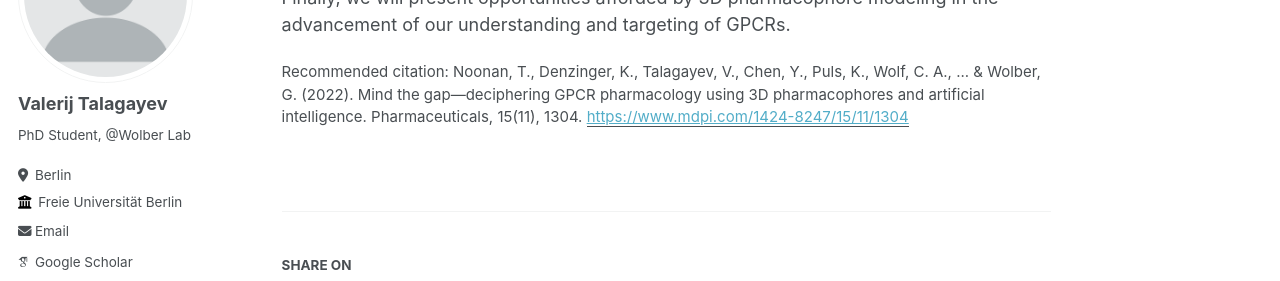
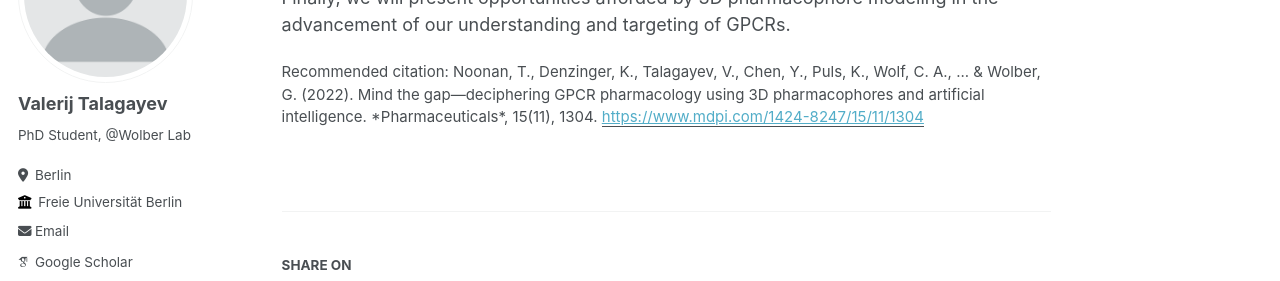
Before and after one commit to talagayev/talagayev11.github.io, a Jekyll site: the page built from _publications/2022-10-22-mind-the-gap.md, in a window 1280 px wide and 900 px high, scrolled down 373 px. Shown: the part 198-479 px from the top of the window. Built offline with Jekyll 4.4.1, drawn with Linux system fonts in a browser that asks for light colours; some web fonts are replaced.

```diff
--- a/_publications/2022-10-22-mind-the-gap.md
+++ b/_publications/2022-10-22-mind-the-gap.md
@@ -6,7 +6,7 @@ excerpt: 'A review about 3D pharmacophore application in different scenarios.'
 date: 2022-10-22
 venue: 'Pharmaceuticals'
 paperurl: 'https://www.mdpi.com/1424-8247/15/11/1304'
-citation: 'Noonan, T., Denzinger, K., Talagayev, V., Chen, Y., Puls, K., Wolf, C. A., ... & Wolber, G. (2022). Mind the gap—deciphering GPCR pharmacology using 3D pharmacophores and artificial intelligence. </i>Pharmaceuticals</i>, 15(11), 1304.'
+citation: 'Noonan, T., Denzinger, K., Talagayev, V., Chen, Y., Puls, K., Wolf, C. A., ... & Wolber, G. (2022). Mind the gap—deciphering GPCR pharmacology using 3D pharmacophores and artificial intelligence. *Pharmaceuticals*, 15(11), 1304.'
 ---
 
 G protein-coupled receptors (GPCRs) are amongst the most pharmaceutically relevant and well-studied protein targets, yet unanswered questions in the field leave significant gaps in our understanding of their nuanced structure and function. Three-dimensional pharmacophore models are powerful computational tools in in silico drug discovery, presenting myriad opportunities for the integration of GPCR structural biology and cheminformatics. This review highlights success stories in the application of 3D pharmacophore modeling to de novo drug design, the discovery of biased and allosteric ligands, scaffold hopping, QSAR analysis, hit-to-lead optimization, GPCR de-orphanization, mechanistic understanding of GPCR pharmacology and the elucidation of ligand–receptor interactions. Furthermore, advances in the incorporation of dynamics and machine learning are highlighted. The review will analyze challenges in the field of GPCR drug discovery, detailing how 3D pharmacophore modeling can be used to address them. Finally, we will present opportunities afforded by 3D pharmacophore modeling in the advancement of our understanding and targeting of GPCRs.
```
